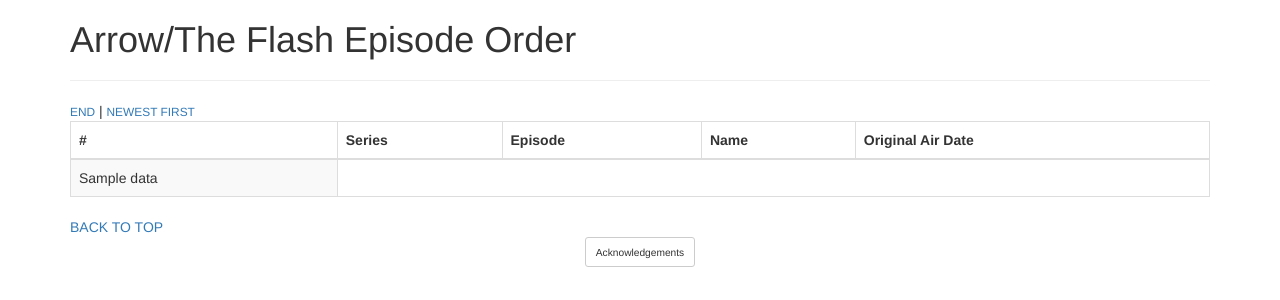
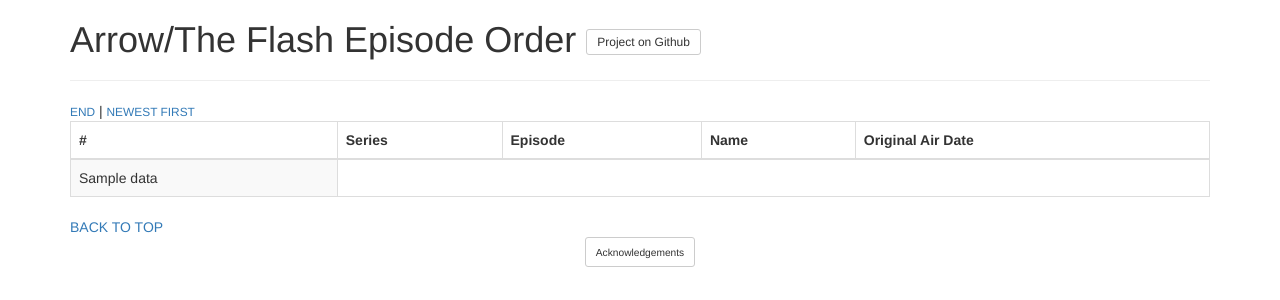
Before and after one commit to AceFire6/ordered-arrowverse, a Flask app: template ordering/templates/index.html in a window 1280 px wide. Shown: the top 300 px of the page. Run offline with Flask 2, Linux system fonts and the light colour scheme; the template is opened without the code that fills it: most values are stand-ins (such as "Sample title", 1, 10 or a date in 2020); some libraries are stand-ins or nearby versions.

Commit message:
Add button that links to the github repo.

```diff
--- /dev/null
+++ b/ordering/static/css/index.css
@@ -0,0 +1,3 @@
+a.btn {
+    display:inline;
+}
--- a/ordering/templates/index.html
+++ b/ordering/templates/index.html
@@ -5,13 +5,15 @@
     <title>Arrow/The Flash Episode Order</title>
     <link type="image/png" href="static/favicon.png" rel="icon">
     <link rel="stylesheet" href="static/css/bootstrap.min.css">
+    <link rel="stylesheet" href="static/css/index.css">
     <script src="static/js/jquery.min.js"></script>
     <script src="static/js/bootstrap.min.js"></script>
 </head>
 <body>
 <main class="container">
     <h1>
-        Arrow/The Flash Episode Order
+        Arrow/The Flash Episode Order <a href="https://github.com/AceFire6/flash-arrow-order" target="_blank" type="button" class="btn btn-default btn-sm center-block">
+        Project on Github</a>
     </h1>
     <hr>
     <a href="#end" id="top"><small>END</small></a> |
```
